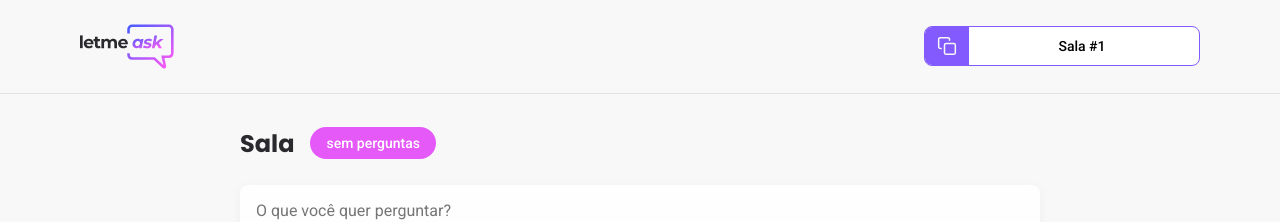
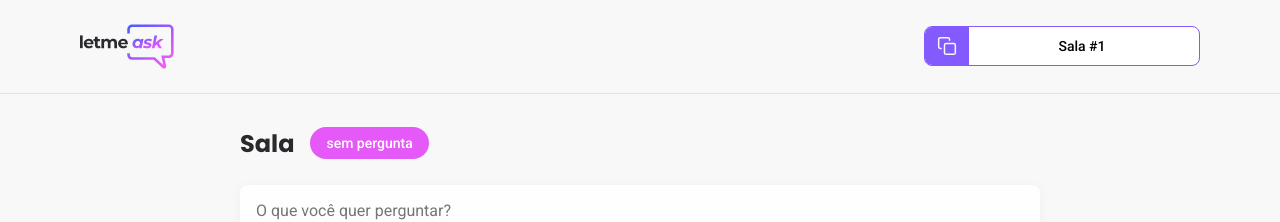
Before and after one commit to douglasabnovato/letme-ask, a React (Create React App) app in the folder letmeask/: page /rooms/1 in a window 1280 px wide. Shown: the top 222 px of the page. Built offline with nearby package versions, Linux system fonts and the light colour scheme; no server answers; the database is empty.

Commit message:
detalhes de tarefas

```diff
--- a/letmeask/src/pages/Room.tsx
+++ b/letmeask/src/pages/Room.tsx
@@ -106,7 +106,7 @@
             <main>
                 <div className="room-title">
                     <h1>Sala {title}</h1>
-                    { questions.length > 0 ? ( <span>{questions.length} perguntas</span>) : (<span>sem perguntas</span>)}
+                    { questions.length > 0 ? ( <span>{questions.length} perguntas</span>) : (<span>sem pergunta</span>)}
 
                 </div>
                 <form onSubmit={handleSendQuestion}>
```
Also changed, not shown: 1 other file (tests, documents, lock files or other folders).
